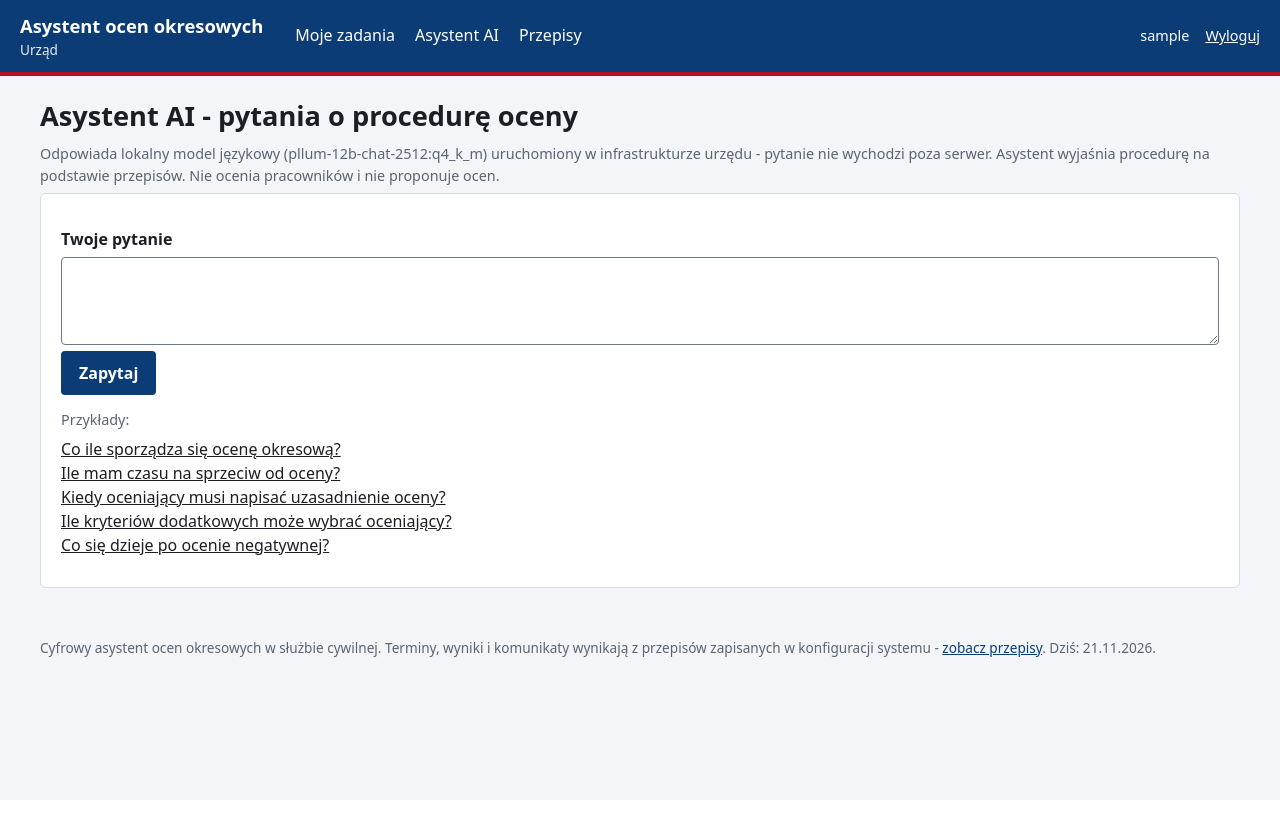
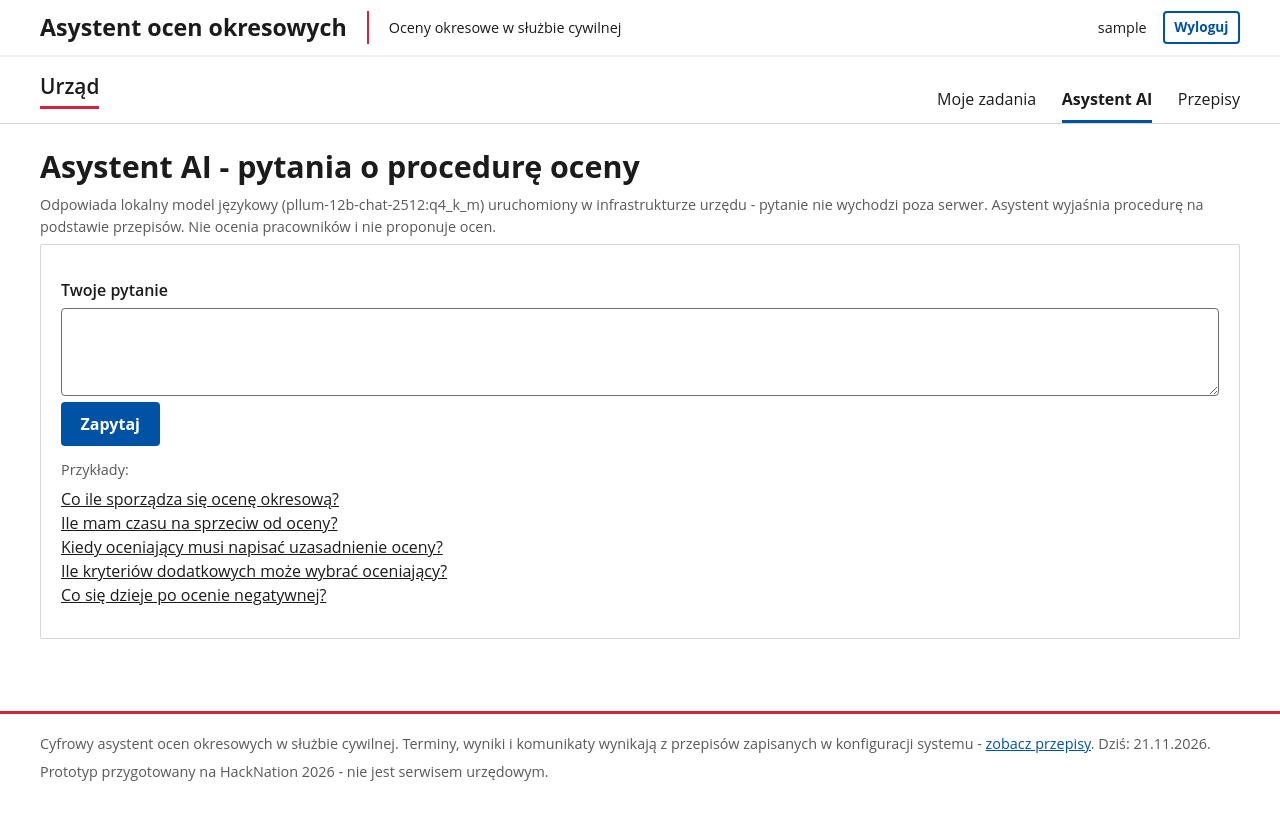
Before and after one commit to marcingu/asystentocenokresowych, a Django app: page /asystent/ in a window 1280 px wide. Before the commit the page ends 657 px from the top, so only its background shows below. Run offline with Django 5.2, Linux system fonts and the light colour scheme; the visitor is signed in with stand-in values (Sample User, id 1); data that the repository does not hold is empty.

Commit message:
Wygląd wzorowany na gov.pl i pokaz pod nazwą KPRM
Kolory (niebieski #0052a5, czerwona linia #d5233f, tekst #1b1b1b na białym tle), krój pisma i układ nagłówka nawiązują do stron Prezesa Rady Ministrów w portalu gov.pl. Bieżąca pozycja menu jest oznaczona także dla czytnika ekranu (aria-current). Prototyp nie używa godła ani znaku gov.pl i nie pobiera czcionek z sieci.

Urzędem w pokazie jest Kancelaria Prezesa Rady Ministrów (Warszawa). Stopka mówi, że to prototyp, a nie serwis urzędowy.

Testy kontrastu z arkusza stylów przechodzą na nowej palecie; audyt axe 7 stron pokazu bez naruszeń, przy 320 px bez przewijania poziomego.

```diff
--- a/oceny/static/oceny/styl.css
+++ b/oceny/static/oceny/styl.css
@@ -1,39 +1,43 @@
-/* Cyfrowy asystent ocen okresowych - arkusz stylów. Bez czcionek i zasobów zewnętrznych. */
+/* Cyfrowy asystent ocen okresowych - arkusz stylów. Bez czcionek i zasobów zewnętrznych.
+   Kolory i układ wzorowane na serwisie gov.pl (strony Prezesa Rady Ministrów): białe tło, tekst #1b1b1b,
+   niebieski #0052a5, czerwona linia #d5233f. Godła i znaku gov.pl tu nie ma - to nie jest serwis urzędowy. */
 :root {
-  --granat: #0b3c75;
-  --granat-ciemny: #072a52;
+  --granat: #0052a5;
+  --granat-ciemny: #003b7a;
   --czerwony: #b3122b;
-  --tlo: #f3f5f8;
+  --akcent: #d5233f;
+  --tlo: #ffffff;
   --karta: #ffffff;
-  --tekst: #1b1f24;
-  --szary: #5a6472;
-  --linia: #d5dbe3;
+  --szare-tlo: #f1f1f1;
+  --tekst: #1b1b1b;
+  --szary: #595959;
+  --linia: #d6d6d6;
   --zielony: #1d6b3a;
   --zielony-tlo: #e3f3e8;
   --zolty-tlo: #fff1cc;
   --zolty: #7a5200;
   --czerwony-tlo: #fde5e8;
-  --niebieski-tlo: #e5eefa;
-  --ramka-pola: #6f7985;
+  --niebieski-tlo: #e6eef6;
+  --ramka-pola: #6e6e6e;
   --fokus-jasny: #ffdd00;
-  --fokus-ciemny: #1b1f24;
+  --fokus-ciemny: #1b1b1b;
 }
 * { box-sizing: border-box; }
 html { font-size: 100%; }
 body {
   margin: 0; background: var(--tlo); color: var(--tekst);
-  font-family: system-ui, -apple-system, "Segoe UI", Roboto, "Helvetica Neue", Arial, sans-serif; line-height: 1.5;
+  font-family: "Open Sans", "Segoe UI", system-ui, -apple-system, Roboto, "Helvetica Neue", Arial, sans-serif; line-height: 1.5;
 }
 a { color: var(--granat); }
 /* Fokus w dwóch kolorach: jasny obrys widać na ciemnych tłach, ciemną obwódkę - na jasnych (WCAG 1.4.11 i 2.4.7). */
 :focus-visible { outline: 3px solid var(--fokus-jasny); outline-offset: 0; box-shadow: 0 0 0 6px var(--fokus-ciemny); }
 /* Podpowiedź w polu: kolor z arkusza, bo domyślny zależy od przeglądarki i bywa za jasny (WCAG 1.4.3). */
 ::placeholder { color: var(--szary); opacity: 1; }
-h1 { font-size: 1.7rem; margin: 0 0 .4rem; }
-h2 { font-size: 1.2rem; margin: 0 0 .8rem; color: var(--granat-ciemny); }
+h1 { font-size: 1.9rem; line-height: 1.25; margin: 0 0 .5rem; }
+h2 { font-size: 1.3rem; line-height: 1.3; margin: 0 0 .8rem; color: var(--tekst); }
 h3 { font-size: 1rem; margin: 1rem 0 .4rem; }
 small { display: block; color: var(--szary); font-size: .85rem; font-weight: 400; }
-code { background: #e9edf2; padding: .1rem .3rem; border-radius: 3px; }
+code { background: var(--szare-tlo); padding: .1rem .3rem; border-radius: 3px; }
 .ukryte { position: absolute; width: 1px; height: 1px; overflow: hidden; clip-path: inset(50%); white-space: nowrap; }
 .pomin { position: absolute; left: -999px; top: 0; background: #fff; padding: .5rem 1rem; z-index: 10; }
 .pomin:focus { left: .5rem; top: .5rem; }
@@ -44,27 +48,33 @@ code { background: #e9edf2; padding: .1rem .3rem; border-radius: 3px; }
 .demo-konta button { background: #454545; color: #fff; border: 1px solid #6a6a6a; border-radius: 4px; padding: .25rem .6rem; cursor: pointer; font: inherit; font-size: .85rem; text-align: left; }
 .demo-konta button small { color: #cfcfcf; font-size: .72rem; }
 .demo-konta button:hover { background: #505050; }
-.demo-konta button.aktywne { background: #fff; color: #1b1f24; border-color: #fff; }
+.demo-konta button.aktywne { background: #fff; color: #1b1b1b; border-color: #fff; }
 .demo-konta button.aktywne small { color: #444; }
 
-/* nagłówek */
-.naglowek { background: var(--granat); color: #fff; padding: .75rem 1.25rem; display: flex; flex-wrap: wrap; gap: .75rem 2rem; align-items: center; border-bottom: 4px solid var(--czerwony); }
-.naglowek a { color: #fff; }
-.marka { font-weight: 700; font-size: 1.15rem; text-decoration: none; }
-.urzad { display: block; font-size: .85rem; opacity: .9; }
-.naglowek nav { display: flex; flex-wrap: wrap; gap: .25rem 1.25rem; flex: 1; }
-.naglowek nav a { text-decoration: none; padding: .25rem 0; border-bottom: 2px solid transparent; }
-.naglowek nav a:hover { border-bottom-color: #fff; }
+/* nagłówek: jasny pasek z nazwą systemu, pod nim nazwa urzędu i menu */
+.srodek { max-width: 1240px; margin: 0 auto; padding-left: 1.25rem; padding-right: 1.25rem; }
+.naglowek { background: #ffffff; color: var(--tekst); border-bottom: 1px solid var(--linia); }
+.pasek { border-bottom: 2px solid var(--szare-tlo); }
+.pasek-uklad { display: flex; flex-wrap: wrap; gap: .4rem 1.25rem; align-items: center; padding-top: .7rem; padding-bottom: .7rem; }
+.marka { font-weight: 700; font-size: 1.45rem; line-height: 1.2; color: var(--tekst); text-decoration: none; }
+.marka-opis { flex: 1; border-left: 2px solid var(--akcent); padding: .35rem 0 .35rem 1.25rem; font-size: .9rem; }
 .uzytkownik { display: flex; gap: 1rem; align-items: center; font-size: .9rem; }
-.uzytkownik small { color: #d6e2f3; }
+.uzytkownik small { color: var(--szary); }
+.instytucja { display: flex; flex-wrap: wrap; gap: .2rem 2.5rem; align-items: flex-end; justify-content: space-between; padding-top: 1rem; }
+.urzad { margin: 0 0 .9rem; max-width: 17rem; font-size: 1.3rem; font-weight: 600; line-height: 1.25; padding-bottom: .4rem; border-bottom: 3px solid var(--akcent); }
+.menu { display: flex; flex-wrap: wrap; gap: 0 1.6rem; }
+.menu a { color: var(--tekst); text-decoration: none; padding: .55rem 0; border-bottom: 3px solid transparent; }
+.menu a:hover { border-bottom-color: var(--linia); }
+.menu a[aria-current="page"] { font-weight: 700; border-bottom-color: var(--granat); }
 .przycisk-link { background: none; border: 0; color: inherit; text-decoration: underline; cursor: pointer; font: inherit; padding: 0; }
 
-main { max-width: 1240px; margin: 0 auto; padding: 1.25rem; }
-.stopka { max-width: 1240px; margin: 0 auto; padding: 0 1.25rem 2rem; color: var(--szary); font-size: .85rem; }
+main { max-width: 1240px; margin: 0 auto; padding: 1.5rem 1.25rem; }
+.stopka { border-top: 3px solid var(--akcent); margin-top: 2rem; padding: 1.2rem 0 2rem; color: var(--szary); font-size: .9rem; }
+.stopka p { margin: 0 0 .4rem; }
 .okruszki { margin: 0 0 .5rem; font-size: .9rem; color: var(--szary); }
 
 /* karty i układ */
-.karta { background: var(--karta); border: 1px solid var(--linia); border-radius: 6px; padding: 1.1rem 1.25rem; margin-bottom: 1rem; }
+.karta { background: var(--karta); border: 1px solid var(--linia); border-radius: 2px; padding: 1.1rem 1.25rem; margin-bottom: 1rem; }
 .waska { max-width: 440px; margin: 2rem auto; }
 .uklad { display: grid; grid-template-columns: minmax(0, 2fr) minmax(280px, 1fr); gap: 1rem; align-items: start; }
 .uklad-rowny { grid-template-columns: repeat(2, minmax(0, 1fr)); }
@@ -73,7 +83,7 @@ main { max-width: 1240px; margin: 0 auto; padding: 1.25rem; }
 .do-zrobienia ul { margin: 0; padding-left: 1.1rem; }
 .pusto { color: var(--szary); font-style: italic; }
 .podpowiedz { color: var(--szary); font-size: .9rem; margin: .4rem 0; }
-.tekst { white-space: pre-line; background: #f8f9fb; border-left: 3px solid var(--linia); padding: .6rem .8rem; margin: .3rem 0 .8rem; }
+.tekst { white-space: pre-line; background: #f7f7f7; border-left: 3px solid var(--linia); padding: .6rem .8rem; margin: .3rem 0 .8rem; }
 .pouczenie { font-size: .9rem; background: var(--niebieski-tlo); padding: .7rem .9rem; border-radius: 4px; }
 
 /* komunikaty */
@@ -90,7 +100,7 @@ main { max-width: 1240px; margin: 0 auto; padding: 1.25rem; }
 .metryczka dt { font-size: .75rem; text-transform: uppercase; letter-spacing: .04em; color: var(--szary); }
 .metryczka dd { margin: 0; font-weight: 600; }
 .os-etapow { list-style: none; display: flex; flex-wrap: wrap; gap: .3rem; padding: 0; margin: 0 0 1rem; counter-reset: krok; }
-.krok { flex: 1 1 160px; padding: .5rem .7rem; border-radius: 4px; font-size: .85rem; background: #e6eaf0; color: var(--szary); counter-increment: krok; }
+.krok { flex: 1 1 160px; padding: .5rem .7rem; border-radius: 2px; font-size: .85rem; background: #ebebeb; color: var(--szary); counter-increment: krok; }
 .krok::before { content: counter(krok) ". "; font-weight: 700; }
 .krok-zrobiony { background: var(--zielony-tlo); color: var(--zielony); }
 .krok-biezacy { background: var(--granat); color: #fff; font-weight: 600; }
@@ -101,7 +111,7 @@ main { max-width: 1240px; margin: 0 auto; padding: 1.25rem; }
 .stan-po_terminie { background: var(--czerwony); color: #fff; }
 .stan-pilne { background: var(--zolty-tlo); color: var(--zolty); border: 1px solid #c98a00; }
 .stan-w_terminie, .stan-wykonane { background: var(--zielony-tlo); color: var(--zielony); }
-.stan-bez_terminu, .stan-informacja { background: #e6eaf0; color: #39424e; }
+.stan-bez_terminu, .stan-informacja { background: #ebebeb; color: #3b3b3b; }
 .wynik { font-weight: 600; }
 .wynik-pozytywna { color: var(--zielony); }
 .wynik-negatywna { color: var(--czerwony); }
@@ -117,7 +127,7 @@ main { max-width: 1240px; margin: 0 auto; padding: 1.25rem; }
 .tabela { width: 100%; border-collapse: collapse; background: var(--karta); margin-bottom: 1rem; }
 .tabela caption { text-align: left; font-weight: 600; padding: .4rem 0; }
 .tabela th, .tabela td { text-align: left; padding: .55rem .7rem; border-bottom: 1px solid var(--linia); vertical-align: top; }
-.tabela thead th { background: #e9edf2; font-size: .85rem; }
+.tabela thead th { background: var(--szare-tlo); font-size: .85rem; }
 .tabela-ocen td, .tabela-ocen thead th:not(:first-child) { text-align: center; }
 .tabela-ocen thead th small { font-size: .7rem; }
 .tabela-ocen tbody th { font-weight: 600; }
@@ -138,18 +148,18 @@ meter { width: 100%; min-width: 120px; height: 1rem; }
 .pole-wyboru { display: flex; gap: .5rem; align-items: center; }
 .pole-wyboru input { width: 1.2rem; height: 1.2rem; accent-color: var(--granat); }
 .wiersz-pol { display: grid; grid-template-columns: repeat(auto-fit, minmax(160px, 1fr)); gap: .6rem; }
-.filtry { background: var(--karta); border: 1px solid var(--linia); border-radius: 6px; padding: .6rem 1rem 1rem; margin: 1rem 0 .4rem; }
+.filtry { background: var(--karta); border: 1px solid var(--linia); border-radius: 2px; padding: .6rem 1rem 1rem; margin: 1rem 0 .4rem; }
 .filtry .wiersz-pol > div { display: grid; grid-template-columns: minmax(0, 1fr); gap: .35rem; align-content: start; }
 .filtry input[type="search"] { font: inherit; padding: .45rem .6rem; border: 1px solid var(--ramka-pola); border-radius: 4px; width: 100%; }
 .wymagane { color: var(--czerwony); font-weight: 400; font-size: .85rem; }
 .przyciski { display: flex; flex-wrap: wrap; gap: .5rem; margin-top: .8rem; }
-.przycisk { display: inline-block; background: var(--granat); color: #fff; border: 2px solid var(--granat); border-radius: 4px; padding: .5rem 1rem; font: inherit; font-weight: 600; cursor: pointer; text-decoration: none; justify-self: start; }
-.przycisk:hover { background: var(--granat-ciemny); }
+.przycisk { display: inline-block; background: var(--granat); color: #fff; border: 2px solid var(--granat); border-radius: 4px; padding: .5rem 1.1rem; font: inherit; font-weight: 700; cursor: pointer; text-decoration: none; justify-self: start; }
+.przycisk:hover { background: var(--granat-ciemny); border-color: var(--granat-ciemny); }
 .przycisk-drugi { background: #fff; color: var(--granat); }
-.przycisk-drugi:hover { background: var(--niebieski-tlo); }
+.przycisk-drugi:hover { background: var(--niebieski-tlo); border-color: var(--granat); }
 .przycisk-maly { padding: .25rem .6rem; font-size: .85rem; }
 .potwierdzenie { background: var(--niebieski-tlo); border-radius: 4px; padding: .8rem 1rem; margin-top: 1rem; }
-.potwierdzenie-drugie { background: #f1f3f6; }
+.potwierdzenie-drugie { background: var(--szare-tlo); }
 .potwierdzenie p { margin: 0 0 .6rem; }
 details { margin-top: .6rem; }
 summary { cursor: pointer; color: var(--granat); font-weight: 600; }
@@ -164,7 +174,7 @@ summary { cursor: pointer; color: var(--granat); font-weight: 600; }
 .termin-po_terminie { border-color: var(--czerwony); }
 .termin-pilne { border-color: #c98a00; }
 .termin-w_terminie { border-color: var(--granat); }
-.termin-wykonane { border-color: var(--zielony); color: #39424e; }
+.termin-wykonane { border-color: var(--zielony); color: #3b3b3b; }
 .uwaga { color: var(--zolty); }
 .skutek-rozwiazanie_stosunku_pracy { border-color: var(--czerwony); }
 .skutek-stopien_obligatoryjny { border-color: var(--zielony); }
@@ -183,7 +193,7 @@ summary { cursor: pointer; color: var(--granat); font-weight: 600; }
 
 /* statystyki */
 .kafle { display: grid; grid-template-columns: repeat(auto-fit, minmax(150px, 1fr)); gap: .7rem; margin: 1rem 0; }
-.kafel { background: var(--karta); border: 1px solid var(--linia); border-radius: 6px; padding: .8rem 1rem; }
+.kafel { background: var(--karta); border: 1px solid var(--linia); border-radius: 2px; padding: .8rem 1rem; }
 .kafel strong { display: block; font-size: 1.9rem; color: var(--granat); line-height: 1.1; }
 .kafel span { color: var(--szary); font-size: .9rem; }
 .kafel-alarm { border-color: var(--czerwony); }
@@ -191,7 +201,7 @@ summary { cursor: pointer; color: var(--granat); font-weight: 600; }
 
 /* karta kontekstu z EZD RP i asystent AI */
 .fakty { display: grid; grid-template-columns: repeat(auto-fit, minmax(190px, 1fr)); gap: .6rem; margin: .6rem 0; padding: 0; list-style: none; }
-.fakt { border: 1px solid var(--linia); border-radius: 4px; padding: .6rem .8rem; background: #f8f9fb; }
+.fakt { border: 1px solid var(--linia); border-radius: 2px; padding: .6rem .8rem; background: #f7f7f7; }
 .fakt strong { display: block; font-size: 1.3rem; color: var(--granat); }
 /* Miejsce na komunikat o pracy modelu jest w stronie od początku i puste - tekst wpisuje skrypt (WCAG 4.1.3). */
 .czekanie { color: var(--granat); font-weight: 600; margin: 0; }
--- a/oceny/templates/oceny/baza.html
+++ b/oceny/templates/oceny/baza.html
@@ -25,24 +25,33 @@
 </aside>
 {% endif %}
 <header class="naglowek">
-  <div class="naglowek-marka">
+  <div class="pasek">
+    <div class="srodek pasek-uklad">
       <a href="{% url 'zadania' %}" class="marka">Asystent ocen okresowych</a>
-    <span class="urzad">{{ urzad }}</span>
-  </div>
+      <span class="marka-opis">Oceny okresowe w służbie cywilnej</span>
       {% if user.is_authenticated %}
-  <nav aria-label="Menu główne">
-    <a href="{% url 'zadania' %}">Moje zadania</a>
-    {% if ja.podlega_ocenie %}<a href="{% url 'symulacja' %}">Symulacja oceny</a>{% endif %}
-    {% if jestem_kadry %}<a href="{% url 'kadry' %}">Kadry</a>{% endif %}
-    {% if widze_statystyki %}<a href="{% url 'statystyki' %}">Statystyki</a>{% endif %}
-    <a href="{% url 'asystent' %}">Asystent AI</a>
-    <a href="{% url 'przepisy' %}">Przepisy</a>
-  </nav>
       <div class="uzytkownik">
         <span>{% if ja %}{{ ja.imie_i_nazwisko }}<small>{{ ja.stanowisko }}</small>{% else %}{{ user.get_username }}{% endif %}</span>
-    <form method="post" action="{% url 'wylogowanie' %}">{% csrf_token %}<button type="submit" class="przycisk-link">Wyloguj</button></form>
+        <form method="post" action="{% url 'wylogowanie' %}">{% csrf_token %}<button type="submit" class="przycisk przycisk-drugi przycisk-maly">Wyloguj</button></form>
       </div>
       {% endif %}
+    </div>
+  </div>
+  <div class="srodek instytucja">
+    <p class="urzad">{{ urzad }}</p>
+    {% if user.is_authenticated %}
+    {% with strona=request.resolver_match.url_name %}
+    <nav class="menu" aria-label="Menu główne">
+      <a href="{% url 'zadania' %}"{% if strona == 'zadania' %} aria-current="page"{% endif %}>Moje zadania</a>
+      {% if ja.podlega_ocenie %}<a href="{% url 'symulacja' %}"{% if strona == 'symulacja' %} aria-current="page"{% endif %}>Symulacja oceny</a>{% endif %}
+      {% if jestem_kadry %}<a href="{% url 'kadry' %}"{% if strona == 'kadry' %} aria-current="page"{% endif %}>Kadry</a>{% endif %}
+      {% if widze_statystyki %}<a href="{% url 'statystyki' %}"{% if strona == 'statystyki' %} aria-current="page"{% endif %}>Statystyki</a>{% endif %}
+      <a href="{% url 'asystent' %}"{% if strona == 'asystent' %} aria-current="page"{% endif %}>Asystent AI</a>
+      <a href="{% url 'przepisy' %}"{% if strona == 'przepisy' %} aria-current="page"{% endif %}>Przepisy</a>
+    </nav>
+    {% endwith %}
+    {% endif %}
+  </div>
 </header>
 <main id="tresc">
   {% if data_symulowana %}<p class="komunikat komunikat-info">Data w systemie jest ustawiona ręcznie: {{ dzis|date:"d.m.Y" }}.</p>{% endif %}
@@ -52,8 +61,11 @@
   {% block tresc %}{% endblock %}
 </main>
 <footer class="stopka">
+  <div class="srodek">
     <p>Cyfrowy asystent ocen okresowych w służbie cywilnej. Terminy, wyniki i komunikaty wynikają z przepisów zapisanych
       w konfiguracji systemu - <a href="{% url 'przepisy' %}">zobacz przepisy</a>. Dziś: {{ dzis|date:"d.m.Y" }}.</p>
+    <p>Prototyp przygotowany na HackNation 2026 - nie jest serwisem urzędowym.{% if tryb_demo %} Osoby i dane w pokazie są fikcyjne.{% endif %}</p>
+  </div>
 </footer>
 <script src="{% static 'oceny/asystent.js' %}" defer></script>
 </body>
```
Also changed, not shown: oceny/tests/test_dostepnosc.py (+0 -2 lines), oceny/tests/test_wyglad.py (added, +91 -0 lines), README.md, 1 other file. Lines whose indentation alone changed are shown as unchanged.
